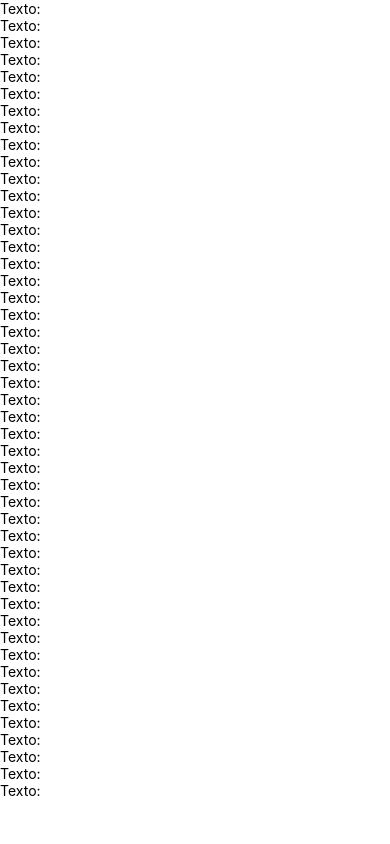
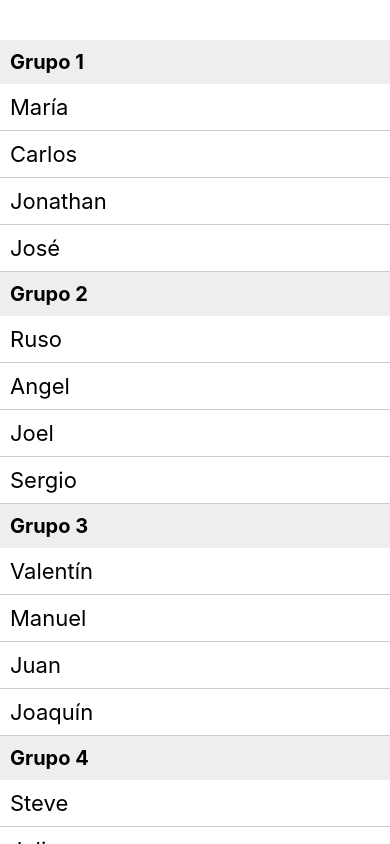
Before and after one commit to HDS2904/learning-react-native, a React Native app: screen / in a window 390 px wide. Built offline with nearby package versions, Linux system fonts and the light colour scheme.

Commit message:
SectionList

```diff
--- a/App.js
+++ b/App.js
@@ -1,138 +1,74 @@
 import React, { useState } from 'react';
-import { Button, Dimensions, ScrollView, StyleSheet, Text, TextInput, TouchableHighlight, TouchableNativeFeedback, TouchableOpacity, TouchableWithoutFeedback, View } from 'react-native';
-
-const { height, width } = Dimensions.get('window');
+import { SectionList, StyleSheet, Text, View } from 'react-native';
 
 export default function App() {
-	const [newText, setNewText] = useState('');
-	const [submit, setSubmit] = useState('')
   return (
     <View style={styles.container}>
-			<ScrollView style={styles.ScrollView}>
-				<Text>Texto: {submit}</Text>
-				<Text>Texto: {submit}</Text>
-				<Text>Texto: {submit}</Text>
-				<Text>Texto: {submit}</Text>
-				<Text>Texto: {submit}</Text>
-				<Text>Texto: {submit}</Text>
-				<Text>Texto: {submit}</Text>
-				<Text>Texto: {submit}</Text>
-				<Text>Texto: {submit}</Text>
-				<Text>Texto: {submit}</Text>
-				<Text>Texto: {submit}</Text>
-				<Text>Texto: {submit}</Text>
-				<Text>Texto: {submit}</Text>
-				<Text>Texto: {submit}</Text>
-				<Text>Texto: {submit}</Text>
-				<Text>Texto: {submit}</Text>
-				<Text>Texto: {submit}</Text>
-				<Text>Texto: {submit}</Text>
-				<Text>Texto: {submit}</Text>
-				<Text>Texto: {submit}</Text>
-				<Text>Texto: {submit}</Text>
-				<Text>Texto: {submit}</Text>
-				<Text>Texto: {submit}</Text>
-				<Text>Texto: {submit}</Text>
-				<Text>Texto: {submit}</Text>
-				<Text>Texto: {submit}</Text>
-				<Text>Texto: {submit}</Text>
-				<Text>Texto: {submit}</Text>
-				<Text>Texto: {submit}</Text>
-				<Text>Texto: {submit}</Text>
-				<Text>Texto: {submit}</Text>
-				<Text>Texto: {submit}</Text>
-				<Text>Texto: {submit}</Text>
-				<Text>Texto: {submit}</Text>
-				<Text>Texto: {submit}</Text>
-				<Text>Texto: {submit}</Text>
-				<Text>Texto: {submit}</Text>
-				<Text>Texto: {submit}</Text>
-				<Text>Texto: {submit}</Text>
-				<Text>Texto: {submit}</Text>
-				<Text>Texto: {submit}</Text>
-				<Text>Texto: {submit}</Text>
-				<Text>Texto: {submit}</Text>
-				<Text>Texto: {submit}</Text>
-				<Text>Texto: {submit}</Text>
-				<Text>Texto: {submit}</Text>
-				<Text>Texto: {submit}</Text>
-				<TextInput
-					style={styles.input}
-					placeholder = 'Ingrese un texto'
-					onChangeText={i => setNewText(i)}
-					defaultValue = {newText}
-				/>
-				{/* <TouchableHighlight
-					underlayColor={'#999'}
-					activeOpacity={0.2}
-					title='Texto enviado con exito'
-					onPress={()=>{
-						setSubmit(newText);
-						alert('Texto enviado con exito')
-					}}
-				/> */}
-				{/* <TouchableNativeFeedback
-					background={TouchableNativeFeedback.Ripple('#00f',true)}
-					onPress={()=>{
-						setSubmit(newText);
-						alert('Texto enviado con exito')
-					}}
-				>
-					<View style={styles.view}>
-						<Text>Aceptar</Text>
-					</View>
-				</TouchableNativeFeedback> */}
-				{/* <TouchableOpacity
-					style={styles.TouchableOpacity}
-					onPress={()=>{
-						setSubmit(newText);
-						alert('Texto enviado con exito')
-					}}
-				>
-					<View style={styles.view}>
-						<Text>Aceptar</Text>
-					</View>
-				</TouchableOpacity> */}
-				<TouchableWithoutFeedback
-					style={styles.TouchableOpacity}
-					onPress={()=>{
-						setSubmit(newText);
-						alert('Texto enviado con exito')
-					}}
-				>
-					<View style={styles.view}>
-						<Text>Aceptar</Text>
-					</View>
-				</TouchableWithoutFeedback>
-			</ScrollView>
+			<SectionList
+				sections={[
+					{
+						title: 'Grupo 1',
+						data: [
+							{key: '1', name: 'María'},
+							{key: '2', name: 'Carlos'},
+							{key: '3', name: 'Jonathan'},
+							{key: '4', name: 'José'},
+						]
+					},
+					{
+						title: 'Grupo 2',
+						data: [
+							{key: '6', name: 'Ruso'},
+							{key: '7', name: 'Angel'},
+							{key: '8', name: 'Joel'},
+							{key: '9', name: 'Sergio'},
+						]
+					},
+					{
+						title: 'Grupo 3',
+						data: [
+							{key: '10', name: 'Valentín'},
+							{key: '11', name: 'Manuel'},
+							{key: '12', name: 'Juan'},
+							{key: '13', name: 'Joaquín'},
+						]
+					},
+					{
+						title: 'Grupo 4',
+						data: [
+							{key: '14', name: 'Steve'},
+							{key: '15', name: 'Julio'},
+							{key: '16', name: 'Lucía'},
+							{key: '17', name: 'Cesar'},
+							{key: '18', name: 'Monica'},
+						]
+					},
+				]}
+				renderItem={({item}) => <Text style={styles.item}>{item.name}</Text>}
+				renderSectionHeader={({section}) => <Text style={styles.section}>{section.title}</Text>}
+			/>
     </View>
   );
 }
 
 const styles = StyleSheet.create({
-	ScrollView: {
-		width: width
-	},
-	TouchableOpacity: {
-		backgroundColor: '#EEE',
-	},
-	view: {
-		height: 40,
-		width: 300,
-		alignItems: 'center',
-		justifyContent: 'center',
-	},
-	input: {
-		height: 42,
-		borderBottomColor: '#ccc',
-		borderBottomWidth: 1,
-		marginTop: 50,
-		width: '50%',
-	},
   container: {
+		paddingTop: 40,
     flex: 1,
     backgroundColor: '#fff',
-    alignItems: 'center',
+    alignItems: 'stretch',
     justifyContent: 'center',
   },
+	item: {
+		padding: 10,
+		fontSize: 22,
+		borderBottomColor: '#ccc',
+		borderBottomWidth: 1
+	},
+	section: {
+		fontSize: 20,
+		backgroundColor: '#eee',
+		fontWeight: 'bold',
+		padding: 10
+	}
 });
```
